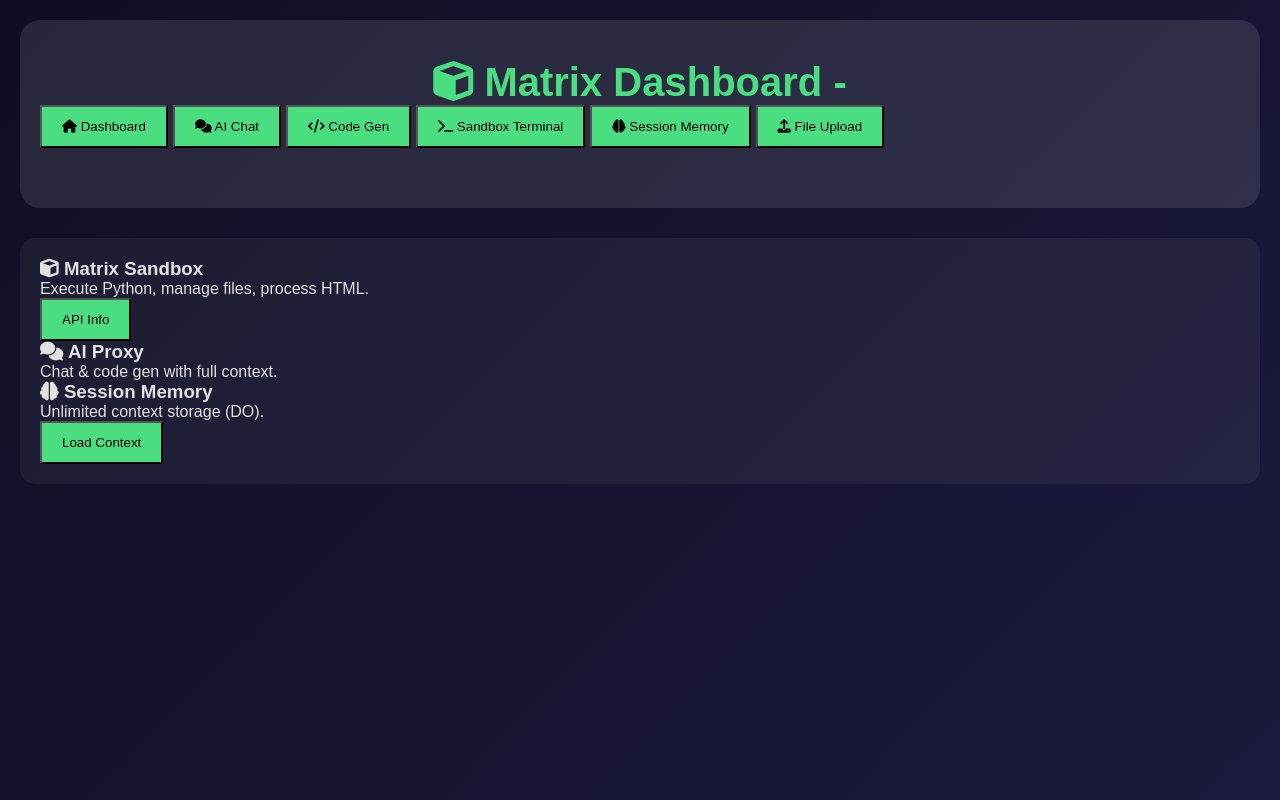
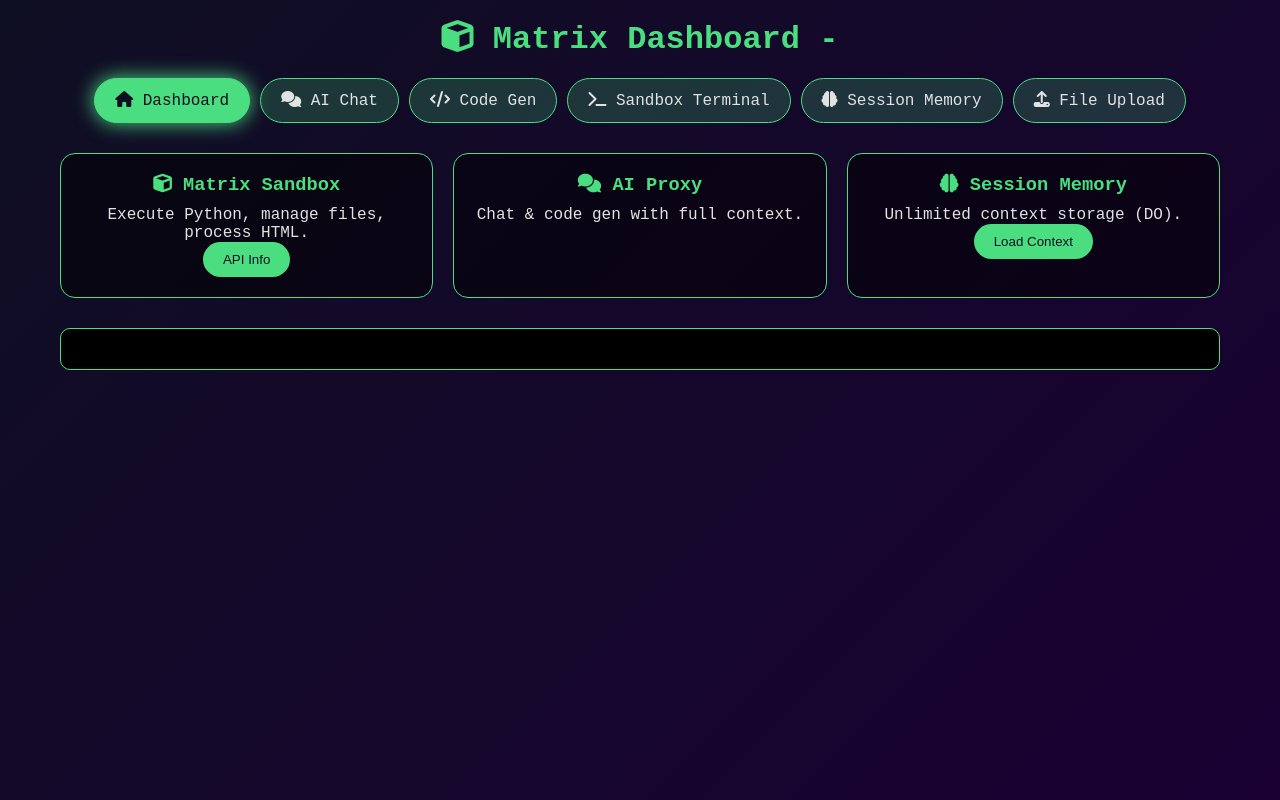
Before and after one commit to dno-luigi/matrix-dashboard, a website: page public/index.html in a window 1280 px wide. Drawn offline with Linux system fonts and the light colour scheme.

Commit message:
Update style.css

```diff
--- a/public/css/style.css
+++ b/public/css/style.css
@@ -1,17 +1,56 @@
 * { margin: 0; padding: 0; box-sizing: border-box; }
-body { background: linear-gradient(135deg, #0f0f23, #1a1a3e); color: #e2e2e2; font-family: sans-serif; padding: 20px; min-height: 100vh; }
-.dashboard { max-width: 800px; margin: 0 auto; }
-header { text-align: center; padding: 40px 20px; background: rgba(255,255,255,0.1); border-radius: 20px; margin-bottom: 30px; }
-h1 { font-size: 2.5rem; color: #4ade80; }
+body {
+    background: linear-gradient(135deg, #0f0f23 0%, #1a0033 100%);
+    color: #e2e2e2;
+    font-family: 'Courier New', monospace;
+    min-height: 100vh;
+    overflow-x: hidden;
+}
+.container { max-width: 1200px; margin: 0 auto; padding: 20px; }
+header h1 { text-align: center; color: #4ade80; margin-bottom: 20px; font-size: 2rem; }
+.tabs { display: flex; flex-wrap: wrap; gap: 10px; justify-content: center; margin-bottom: 30px; }
+.tab-btn {
+    background: rgba(74,222,128,0.2); border: 1px solid #4ade80; color: #e2e2e2;
+    padding: 12px 20px; border-radius: 25px; cursor: pointer; transition: all 0.3s;
+    font-family: inherit; font-size: 1rem;
+}
+.tab-btn:hover, .tab-btn.active { background: #4ade80; color: #0f0f23; box-shadow: 0 0 20px #4ade80; }
+.tab-content { display: none; animation: fadeIn 0.5s; }
+.tab-content.active { display: block; }
+@keyframes fadeIn { from { opacity: 0; transform: translateY(20px); } to { opacity: 1; transform: translateY(0); } }
 
-.tabs { display: flex; flex-wrap: wrap; gap: 5px; margin-bottom: 20px; }
-.tab { flex: 1; padding: 15px; background: rgba(255,255,255,0.1); border: none; color: white; border-radius: 10px; cursor: pointer; }
-.tab.active { background: #4ade80; color: black; }
+/* Cards */
+.cards { display: grid; grid-template-columns: repeat(auto-fit, minmax(300px, 1fr)); gap: 20px; margin-bottom: 30px; }
+.card { background: rgba(0,0,0,0.5); border: 1px solid #4ade80; border-radius: 15px; padding: 20px; text-align: center; }
+.card h3 { color: #4ade80; margin-bottom: 10px; }
+.card button { background: #4ade80; color: #0f0f23; border: none; padding: 10px 20px; border-radius: 20px; cursor: pointer; }
 
-.tab-content { display: none; background: rgba(255,255,255,0.05); padding: 20px; border-radius: 15px; margin-bottom: 20px; }
-.tab-content.active { display: block; }
+/* Chat */
+.chat-container { height: 500px; display: flex; flex-direction: column; border: 1px solid #4ade80; border-radius: 15px; overflow: hidden; }
+#chatMessages { flex: 1; overflow-y: auto; padding: 20px; background: rgba(0,0,0,0.7); }
+.message { margin-bottom: 15px; padding: 10px; border-radius: 10px; }
+.message.user { background: #4ade80; color: #0f0f23; margin-left: 20%; }
+.message.assistant { background: rgba(74,222,128,0.2); margin-right: 20%; }
+.chat-input { display: flex; padding: 20px; background: #0f0f23; }
+#chatInput { flex: 1; background: rgba(255,255,255,0.1); border: 1px solid #4ade80; color: #e2e2e2; padding: 15px; border-radius: 25px; }
+.chat-input button { background: #4ade80; border: none; color: #0f0f23; padding: 15px 20px; border-radius: 25px; margin-left: 10px; cursor: pointer; }
 
-textarea, input { width: 100%; padding: 15px; background: rgba(0,0,0,0.5); border: 1px solid #4ade80; border-radius: 10px; color: white; font-family: monospace; font-size: 14px; margin-bottom: 15px; box-sizing: border-box; }
-textarea { height: 200px; resize: vertical; }
+/* Code */
+textarea, pre, #terminalOutput { background: #000; border: 1px solid #4ade80; border-radius: 10px; padding: 20px; font-family: inherit; font-size: 14px; }
+#codePrompt { width: 100%; height: 100px; resize: vertical; color: #e2e2e2; }
+select { background: rgba(255,255,255,0.1); border: 1px solid #4ade80; color: #e2e2e2; padding: 10px; border-radius: 10px; }
+pre code { color: #4ade80; }
 
-button { padding: 12px 20px; background: #4ade80
+/* Terminal */
+.terminal { height: 400px; overflow-y: auto; background: #000; padding: 20px; white-space: pre-wrap; }
+.terminal-input { display: flex; margin-top: 10px; }
+.terminal-input span { color: #4ade80; margin-right: 10px; }
+#termInput { flex: 1; background: transparent; border: none; color: #e2e2e2; outline: none; }
+
+/* Memory & Upload */
+pre { max-height: 400px; overflow-y: auto; }
+.upload-zone { border: 2px dashed #4ade80; border-radius: 15px; padding: 40px; text-align: center; cursor: pointer; transition: all 0.3s; }
+.upload-zone:hover { background: rgba(74,222,128,0.1); box-shadow: 0 0 30px #4ade80; }
+
+/* Mobile */
+@media (max-width: 768px) { .container { padding: 10px; } header h1 { font-size: 1.5rem; } .tabs { flex-direction: column; } .tab-btn { width: 100%; } }
```
